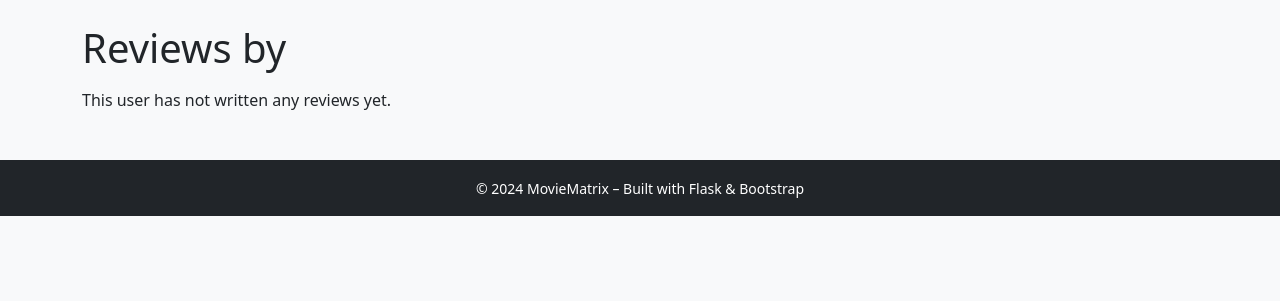
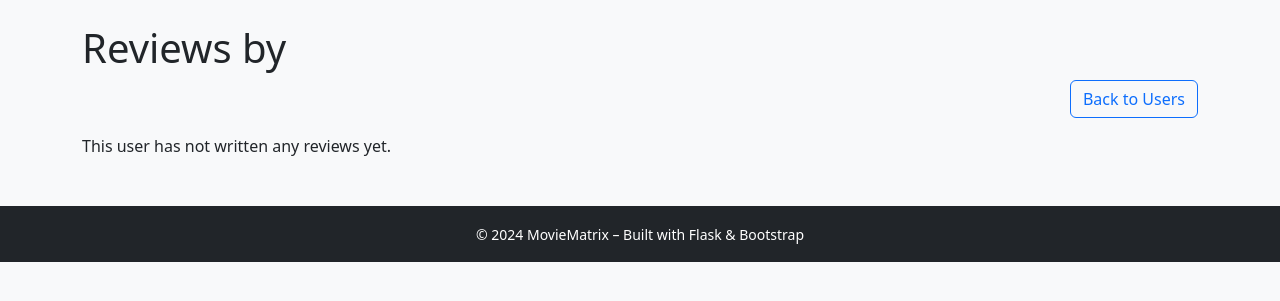
Before and after one commit to Nugamoto/MovieMatrix, a Flask app: template templates/user_reviews.html in a window 1280 px wide. Shown: the part 56-357 px from the top of the page. Run offline with Flask 3, Linux system fonts and the light colour scheme; the template is opened without the code that fills it, so the values that code supplies are empty; some libraries are stand-ins or nearby versions.

Commit message:
feat(templates): add 'Back to Users' button to user reviews page

```diff
--- a/templates/user_reviews.html
+++ b/templates/user_reviews.html
@@ -4,6 +4,12 @@
 
 {% block content %}
 <h1>Reviews by {{ user.name }}</h1>
+
+<div class="d-flex justify-content-end mb-3">
+    <a href="{{ url_for('list_users') }}" class="btn btn-outline-primary">
+        Back to Users
+    </a>
+</div>
 
 {% if reviews %}
 <table class="table table-striped mt-4">
@@ -21,7 +27,7 @@
         <td>{{ review.movie.title }}</td>
         <td class="text-break">{{ review.text }}</td>
         <td>{{ review.user_rating }}</td>
-        <td>
+        <td class="d-flex gap-2 flex-wrap">
             <a href="{{ url_for('edit_review', user_id=user.id, review_id=review.id) }}"
                class="btn btn-sm btn-outline-secondary">Edit</a>
             <form method="POST" class="delete-review-form d-inline"
```
